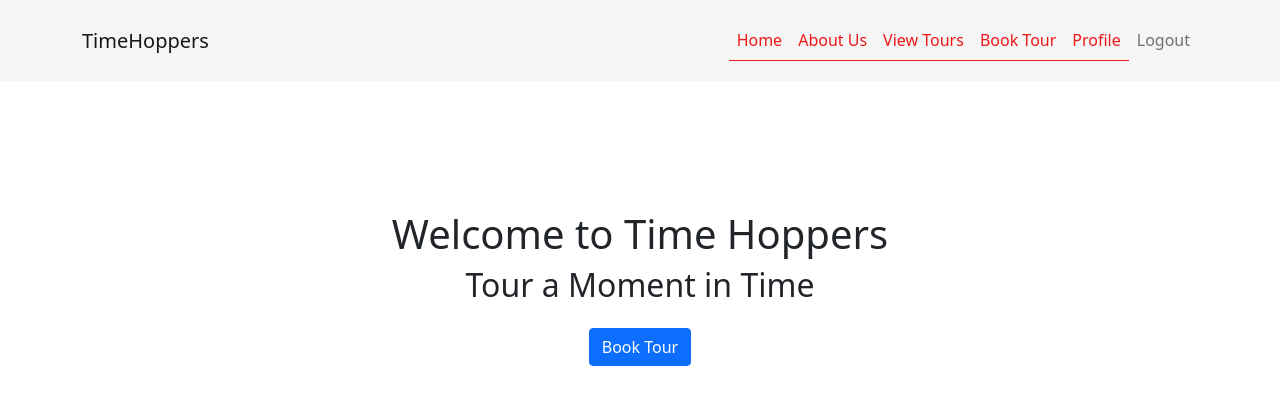
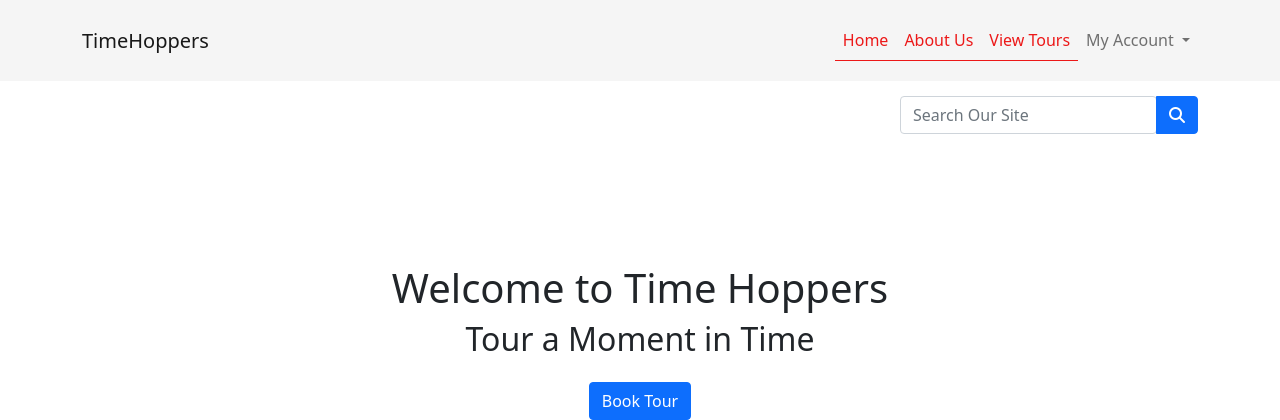
Before and after one commit to ciaraosull/project-5-time-hoppers, a Django app: page / in a window 1280 px wide. Shown: the top 420 px of the page. Run offline with Django 3.2, Linux system fonts and the light colour scheme; the visitor is signed in with stand-in values (Sample User, id 1); some libraries are stand-ins or nearby versions.

Commit message:
Add search bar to base

```diff
--- a/templates/base.html
+++ b/templates/base.html
@@ -48,6 +48,7 @@
             <!-- Logo-->
             <a class="navbar-brand mb-0" href="{% url 'home' %}">TimeHoppers
             </a>
+
             <!-- Bootstrap classes to collapse nav bar on smaller screens-->
             <button type="button" data-bs-toggle="collapse" data-bs-target="#navbarNav" class="navbar-toggler"
                 aria-controls="navbarNav" aria-expanded="false" aria-label="Toggle navigation bar"><span
@@ -70,42 +71,53 @@
                         <a href="{% url 'home' %}" class="{%  if url_name == 'home' %}active {%  endif  %}nav-link"
                             aria-label="Go to Tour List Page">View Tours</a>
                     </li>
+                    <!-- My Account Drop-down menue if user logged in -->
                     {%  if user.is_authenticated  %}
-                    <li class="nav-item-active">
-                        <a href="{%  url 'home'  %}" class="{%  if url_name == 'home'  %}active {%  endif  %}nav-link"
-                            aria-label="Book Tour">Book Tour</a>
+                    <li class="nav-item-active dropdown">
+                        <a class="nav-link dropdown-toggle" href="#" id="navbarDropdownMenuLink" role="button"
+                            data-bs-toggle="dropdown" aria-expanded="false">
+                            My Account
+                        </a>
+                        <ul class="dropdown-menu dropdown-menu" aria-labelledby="navbarDropdownMenuLink">
+                            <li nav-item-active><a href="{%  url 'home'  %}"
+                                    class="{%  if url_name == 'home'  %}active {%  endif  %}nav-link"
+                                    aria-label="Profile Page">Profile</a></li>
+
+                            <li><a href="{%  url 'account_logout'  %}"
+                                    class="{%  if url_name == 'account_logout'  %}active {%  endif  %}nav-link"
+                                    aria-label="Logout">Logout</a></li>
+                        </ul>
                     </li>
-                    <li class="nav-item-active">
-                        <a href="{%  url 'home'  %}" class="{%  if url_name == 'home'  %}active {%  endif  %}nav-link"
-                            aria-label="Profile Page">Profile</a>
-                    </li>
-                    <li class="nav-item-active">
-                        <a href="{%  url 'account_logout'  %}"
-                            class="{%  if url_name == 'account_logout'  %}active {%  endif  %}nav-link"
-                            aria-label="Logout">Logout</a>
-                    </li>
+                    <!-- My Account Drop-down menue if user logged out -->
                     {%  else  %}
-                    <li class="nav-item-active">
-                        <a href="{%  url 'account_login'  %}"
-                            class="{%  if url_name == 'account_login'  %}active {%  endif  %}nav-link"
-                            aria-label="Go to Log In Page">Login</a>
-                    </li>
-                    <li class="nav-item-active">
-                        <a href="{%  url 'account_signup'  %}"
-                            class="{%  if url_name == 'account_signup'  %}active {%  endif  %}nav-link"
-                            aria-label="Go to Register Page">Register</a>
+                    <li class="nav-item dropdown">
+                        <a class="nav-link dropdown-toggle" href="#" id="navbarDropdownMenuLink" role="button"
+                            data-bs-toggle="dropdown" aria-expanded="false">
+                            My Account
+                        </a>
+                        <ul class="dropdown-menu dropdown-menu" aria-labelledby="navbarDropdownMenuLink">
+                            <li nav-item-active><a href="{%  url 'account_login'  %}"
+                                    class="{%  if url_name == 'account_login'  %}active {%  endif  %}nav-link"
+                                    aria-label="Go to Log In Page">Login</a></li>
+
+                            <li><a href="{%  url 'account_signup'  %}"
+                                    class="{%  if url_name == 'account_signup'  %}active {%  endif  %}nav-link"
+                                    aria-label="Go to Register Page">Register</a></li>
+                        </ul>
                     </li>
                     {% endif %}
                 </ul>
                 {% endwith %}
             </div>
         </div>
+
     </nav>
 
-    <!-- Show Messages -->
     <main>
+        <!-- Show Messages -->
+
         <div class="container d-flex justify-content-center">
-            <div class="text-center">
+            <div class=" row text-center">
                 {%  if messages  %}
                 {%  for message in messages  %}
                 <div class="alert alert-{{  message.tags  }}">
@@ -116,9 +128,24 @@
             </div>
         </div>
 
+        <!-- Search Bar -->
+        <div class="container d-flex justify-content-end mt-3">
+            <form method="GET" action="">
+                <div class="input-group">
+                    <div class="form-outline">
+                        <input type="search" id="form1" class="form-control" name="q" placeholder="Search Our Site">
+                    </div>
+                    <button type="submit" class="btn btn-primary">
+                        <i class="fas fa-search"></i>
+                    </button>
+                </div>
+            </form>
+        </div>
+
         {% block content %}
         <!-- Content Goes here -->
         {% endblock content %}
+
     </main>
 
     <!-- Footer -->
```
